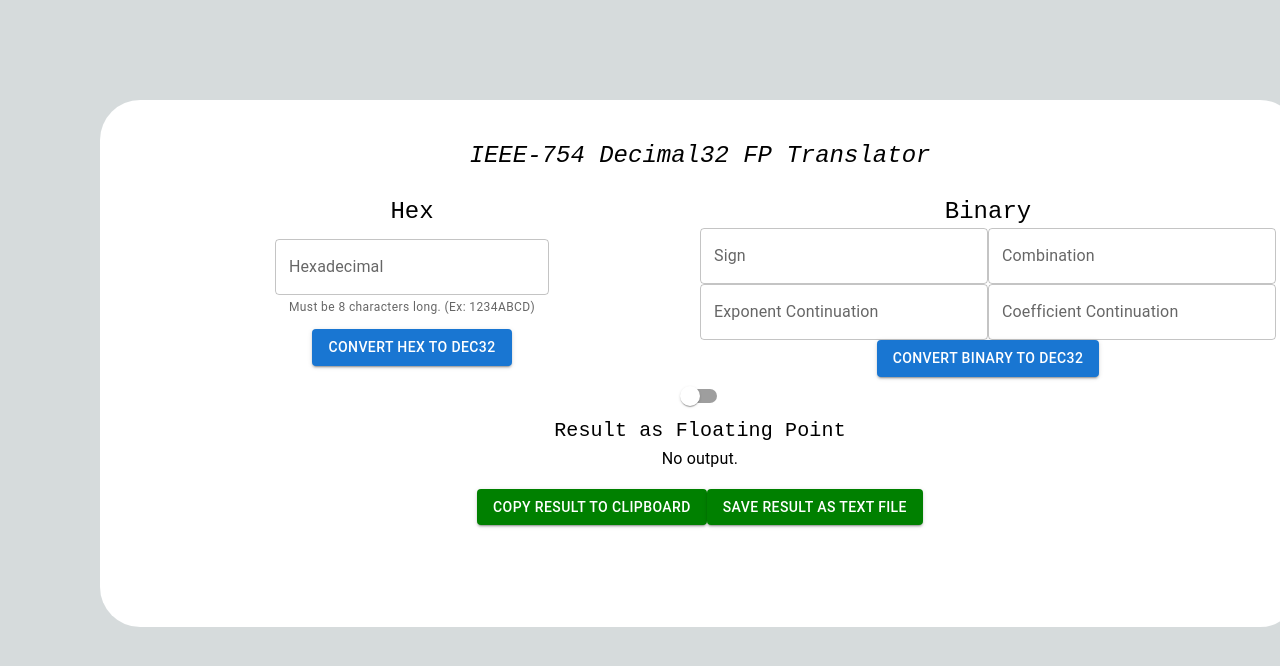
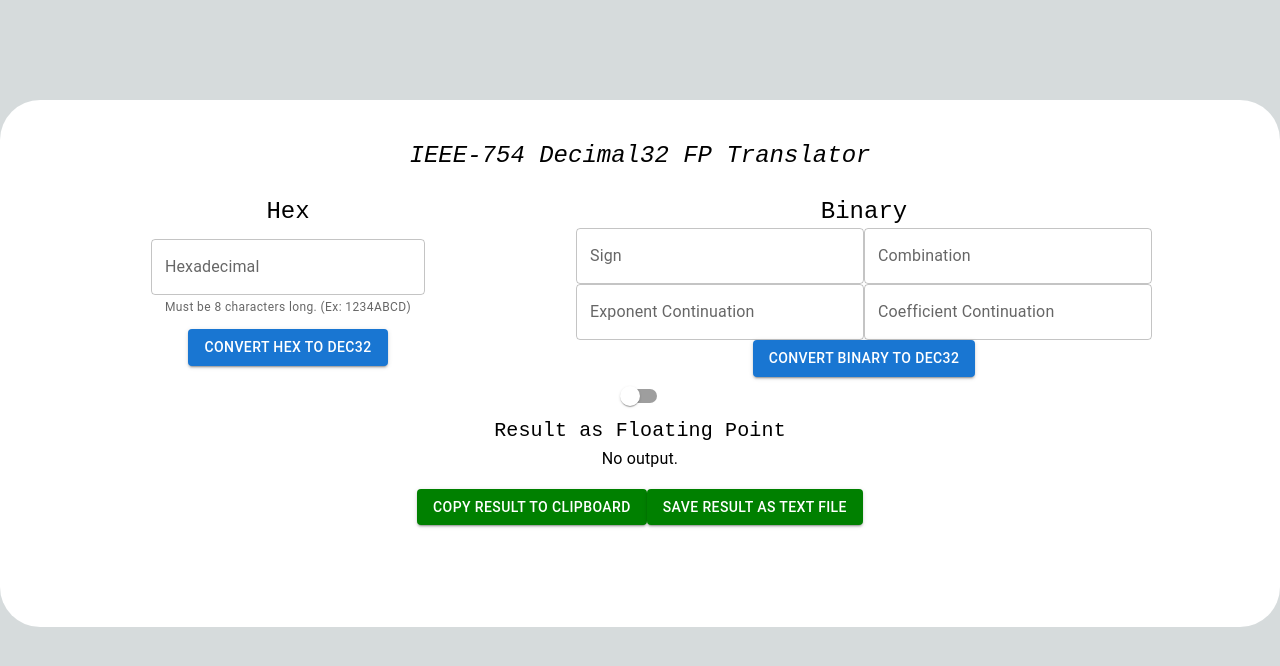
Before and after one commit to alankun5/IEEE-754-Decimal32-FP-Translator-Simulator, a Next.js app in the folder Decimal32FP-Sim/: page / in a window 1280 px wide. Shown: the top 666 px of the page. Built offline with nearby package versions, Linux system fonts and the light colour scheme.

Commit message:
Display fix: center container

```diff
--- a/Decimal32FP-Sim/app/page.jsx
+++ b/Decimal32FP-Sim/app/page.jsx
@@ -126,16 +126,16 @@ export default function TestPage() {
 
     return (
       <Box sx={{ color: 'black'}}>
-        <Container
+        <Grid container
           sx={{
             backgroundColor: 'white',
             borderRadius: 10,
             position: 'absolute',
             top: 100,
-            left: 100,
             textAlign: 'center',
           }}
         >
+          <Grid item xs={12}>
             <Typography
               variant='h5'
               sx={{
@@ -143,6 +143,7 @@ export default function TestPage() {
                 mb: 3,
                 fontStyle: 'italic',
                 fontFamily: 'monospace',
+                textAlign: 'center',
               }}
             >
               IEEE-754 Decimal32 FP Translator
@@ -190,7 +191,7 @@ export default function TestPage() {
 
               <br></br>
 
-            <Grid container>
+              <Grid container sx={{marginRight: "10%"}}>
                 <Grid item xs={12}>
                   <Typography variant='h5' sx={{fontFamily: 'monospace',}}>
                     Binary
@@ -320,7 +321,8 @@ export default function TestPage() {
                   Copied to clipboard!
                 </Alert>
             </Snackbar>
-        </Container>
+          </Grid>
+        </Grid>
       </Box>
     );
 }
```
Lines whose indentation alone changed are shown as unchanged.
